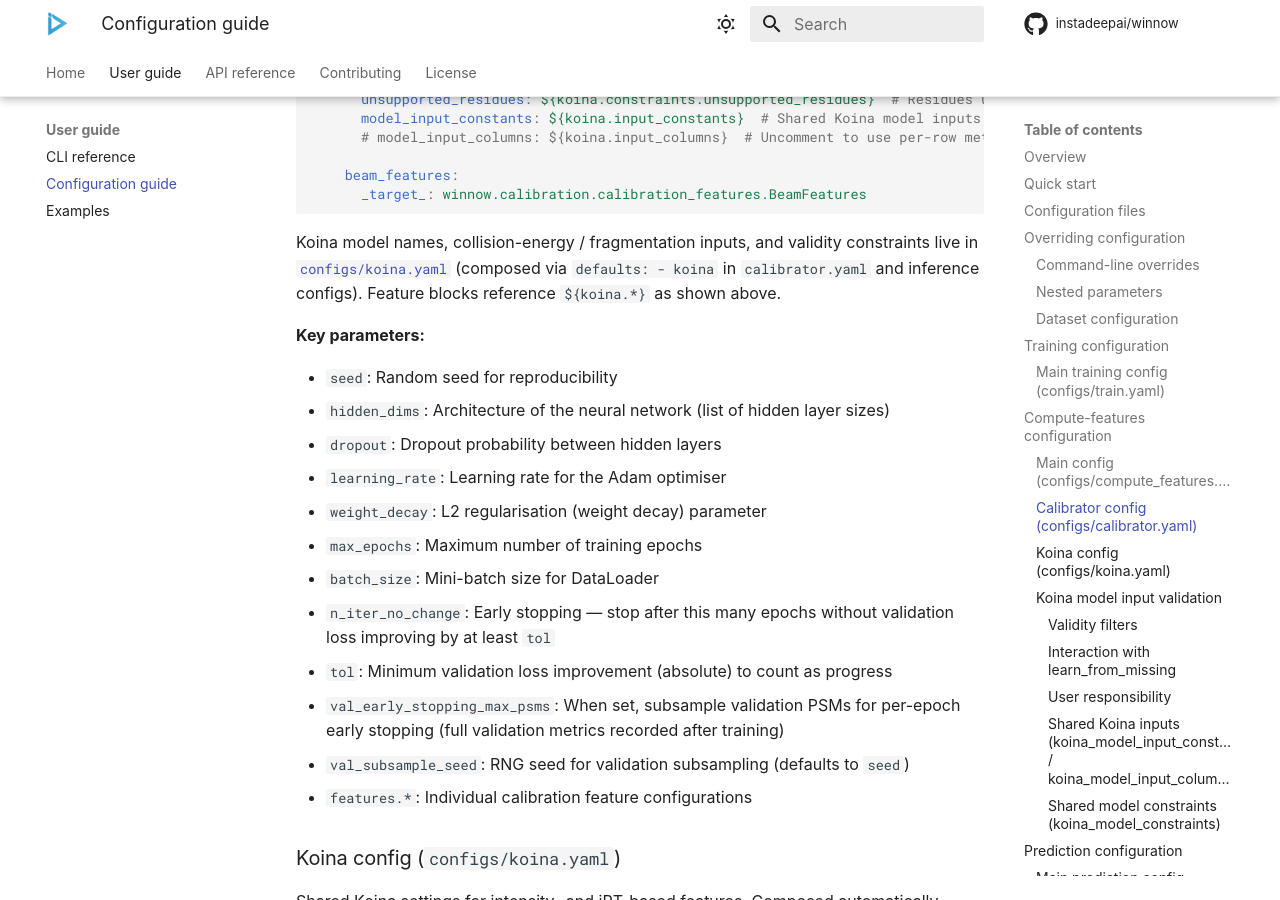
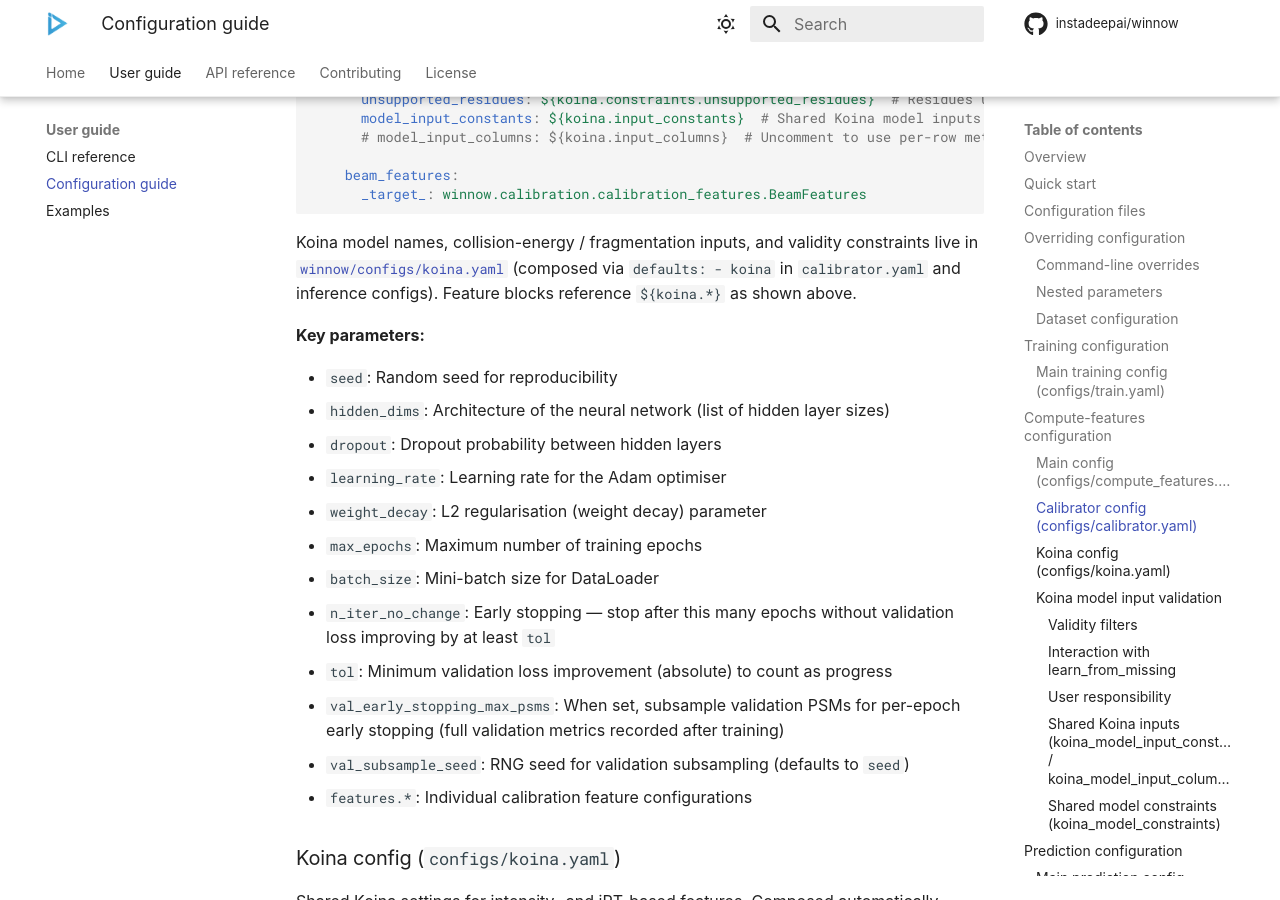
Before and after one commit to instadeepai/winnow, an MkDocs documentation site: the page built from docs/configuration.md, in a window 1280 px wide and 900 px high, scrolled down 5395 px. Built offline with MkDocs 1.6.1 and Material for MkDocs 9.7.7, drawn with Linux system fonts in a browser that asks for light colours; some web fonts are replaced; comment, search, counter and statistics services are not loaded.

Commit message:
docs: use GitHub URL hyperlink

````diff
--- a/docs/configuration.md
+++ b/docs/configuration.md
@@ -248,7 +248,7 @@
 ```
 
 Koina model names, collision-energy / fragmentation inputs, and validity constraints
-live in [`configs/koina.yaml`](configs/koina.yaml) (composed via `defaults: - koina` in
+live in [`winnow/configs/koina.yaml`](https://github.com/instadeepai/winnow/blob/main/winnow/configs/koina.yaml) (composed via `defaults: - koina` in
 `calibrator.yaml` and inference configs). Feature blocks reference `${koina.*}` as shown above.
 
 **Key parameters:**
````
